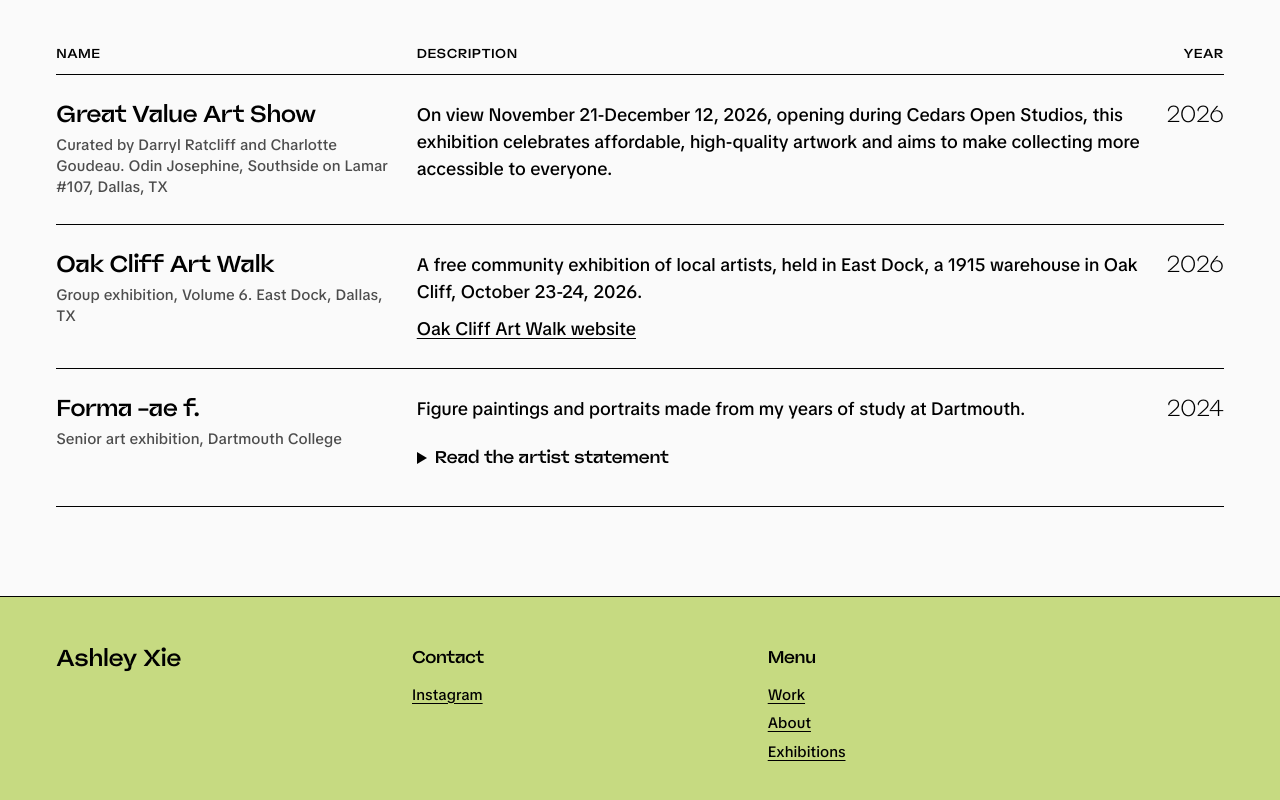
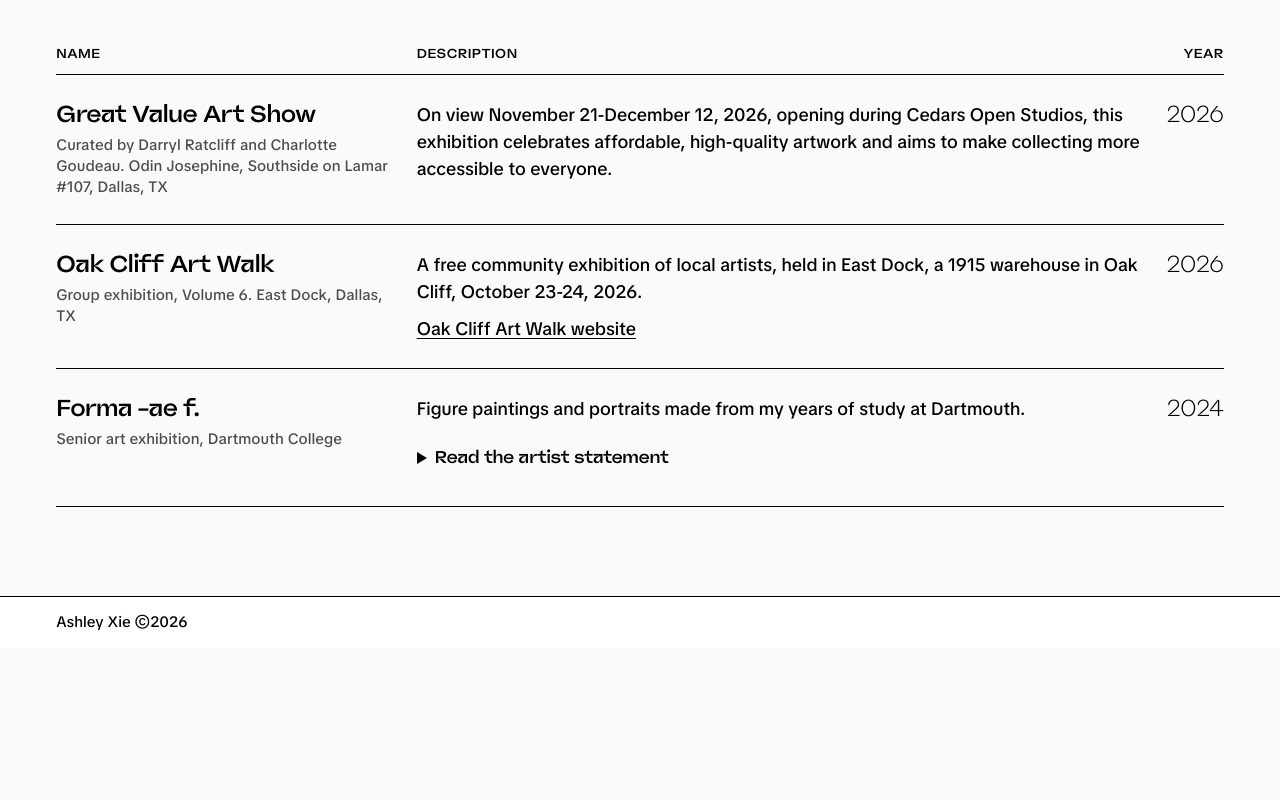
Before and after one commit to a2px/paintings, a plain HTML site: page index.html in a window 1280 px wide. Shown: the part 2887-3687 px from the top of the page. After the commit the page ends 3535 px from the top, so only its background shows below. Drawn offline with Linux system fonts and the light colour scheme.

Commit message:
Thin footer with current year

```diff
--- a/assets/css/site.css
+++ b/assets/css/site.css
@@ -6,7 +6,7 @@
   --muted: #4d4d4d;
   --gutter: clamp(20px, 4.4vw, 74px);
   /* Type scale: the only sizes on the site. Hero and section titles have their own. */
-  --t-sub: clamp(21px, 1.8vw, 26px);   /* exhibition names, painting title in viewer, footer name */
+  --t-sub: clamp(21px, 1.8vw, 26px);   /* exhibition names, painting title in viewer */
   --t-body: 18px;                       /* reading text */
   --t-ui: 17px;                         /* menu, buttons, small headings (display font) */
   --t-small: 15px;                      /* captions, details */
@@ -86,11 +86,7 @@ strong, b, th { font-weight: 500; }
 .ex__year { font: 200 var(--t-sub)/1.1 var(--display); }
 
 /* Footer */
-.footer { background: var(--accent); border-top: 1px solid var(--ink); padding: 48px 0 56px; }
-.footer__grid { display: grid; grid-template-columns: 1fr 1fr 1.4fr; gap: 30px; font-size: var(--t-small); }
-.footer__h { font-size: var(--t-ui); margin-bottom: 10px; }
-.footer__grid a { display: inline-block; padding: 3px 0; min-height: 24px; text-underline-offset: 3px; }
-.footer__name { font: 500 var(--t-sub)/1.1 var(--display); }
+.footer { background: #fff; border-top: 1px solid var(--ink); padding: 14px 0; font-size: var(--t-small); }
 
 /* Painting viewer */
 .viewer { width: min(1200px, 94vw); max-height: 92vh; padding: 0; border: 1.5px solid var(--ink); background: var(--paper); }
@@ -109,7 +105,6 @@ strong, b, th { font-weight: 500; }
   .works { grid-template-columns: repeat(2, 1fr); }
   .work:nth-child(n) { transform: none; margin-top: 0; }
   .work:nth-child(2n) { margin-top: 40px; }
-  .footer__grid { grid-template-columns: 1fr 1fr; }
   .viewer__fig { grid-template-columns: 1fr; }
   .viewer__fig img { max-height: 60vh; }
   .viewer { overflow-y: auto; }
--- a/assets/js/site.js
+++ b/assets/js/site.js
@@ -14,14 +14,8 @@
   document.title = `${P.artist}, ${P.role}`;
   const newTab = '<span class="visually-hidden"> (opens in a new tab)</span>';
 
-  // The footer's contact column appears only once an email or Instagram is filled in.
-  const contact = [];
-  if (P.email) contact.push(`<p><a href="mailto:${P.email}">${P.email}</a></p>`);
-  if (P.instagram) contact.push(`<p><a href="${P.instagram}" target="_blank" rel="noopener">Instagram${newTab}</a></p>`);
-  if (contact.length) {
-    $("#contactLinks").innerHTML = contact.join("");
-    $("#contactBlock").hidden = false;
-  }
+  // Footer year follows the visitor's clock, so it never needs updating.
+  $("#year").textContent = new Date().getFullYear();
 
   // ---- Selected work grid ----
   const metaFor = (w) => [w.medium, w.size, w.year].filter(Boolean).join(", ");
--- a/index.html
+++ b/index.html
@@ -11,7 +11,7 @@
   <link rel="preload" href="./assets/fonts-web/PPValve-Medium.woff2" as="font" type="font/woff2" crossorigin>
   <link rel="preload" href="./assets/fonts-web/TikTokSans.woff2" as="font" type="font/woff2" crossorigin>
   <link rel="stylesheet" href="assets/css/fonts.css?v=7c76e5ed4e">
-  <link rel="stylesheet" href="assets/css/site.css?v=8cf59be0a2">
+  <link rel="stylesheet" href="assets/css/site.css?v=ff22ac13b8">
 </head>
 <body>
   <a class="skip" href="#work">Skip to the paintings</a>
@@ -71,20 +71,8 @@
 
   </main>
 
-  <footer class="footer" id="contact">
-    <div class="wrap footer__grid">
-      <p class="footer__name">Ashley Xie</p>
-      <div id="contactBlock" hidden>
-        <h2 class="footer__h">Contact</h2>
-        <div id="contactLinks"></div>
-      </div>
-      <div>
-        <h2 class="footer__h">Menu</h2>
-        <p><a href="#work">Work</a></p>
-        <p><a href="#about">About</a></p>
-        <p><a href="#exhibitions">Exhibitions</a></p>
-      </div>
-    </div>
+  <footer class="footer">
+    <div class="wrap"><p>Ashley Xie &copy;<span id="year">2026</span></p></div>
   </footer>
 
   <dialog class="viewer" id="viewer" aria-labelledby="viewerTitle">
@@ -105,6 +93,6 @@
   </dialog>
 
   <script src="assets/js/content.js?v=d4162b6e30"></script>
-  <script src="assets/js/site.js?v=6d77a1e4b1"></script>
+  <script src="assets/js/site.js?v=c30c89c939"></script>
 </body>
 </html>
```
